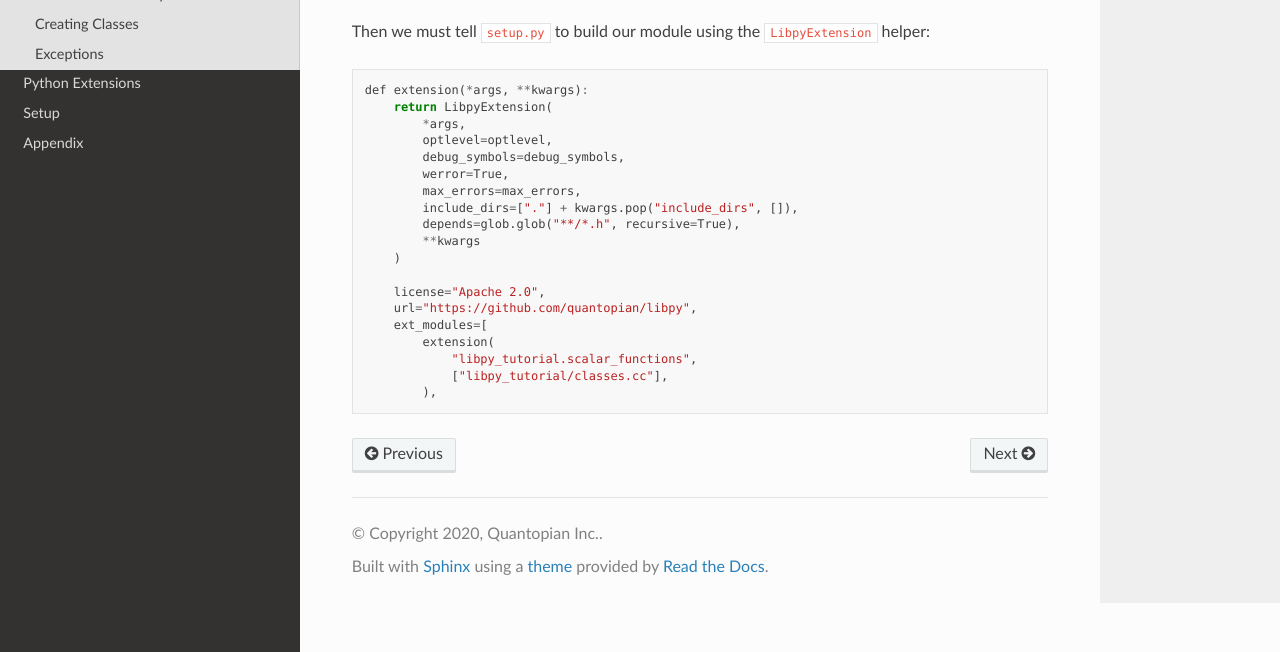
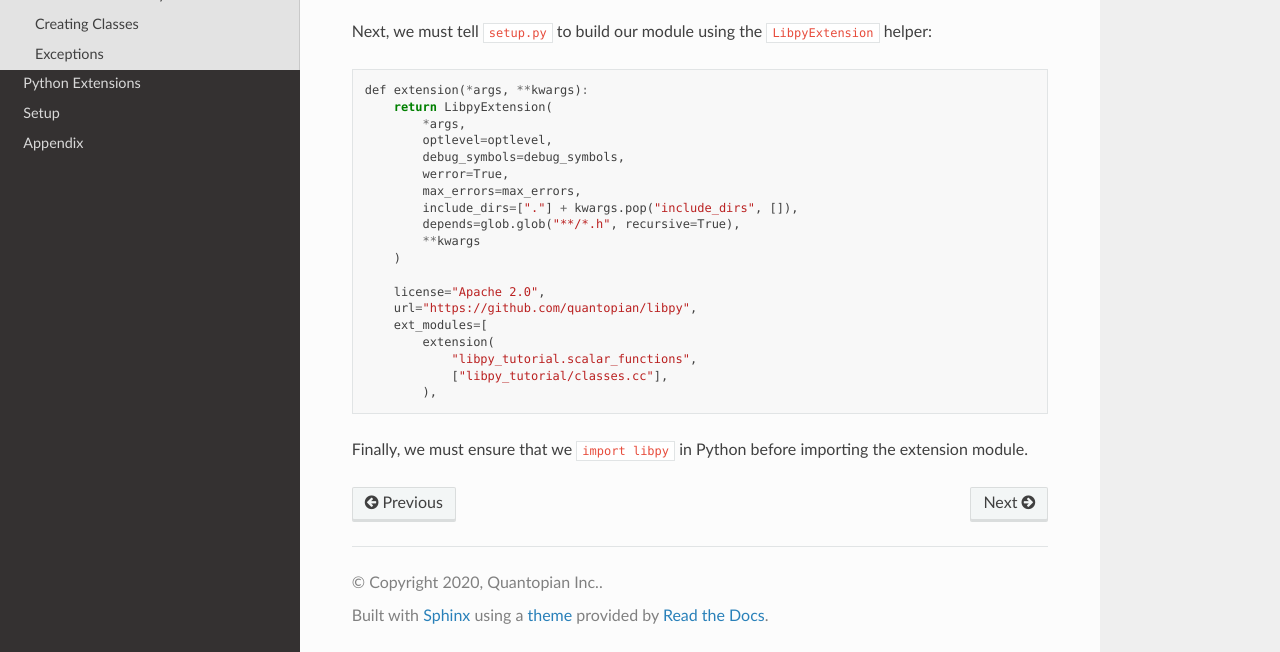
Before and after one commit to quantopian/libpy, a Sphinx documentation site: the page built from docs/source/tutorial.rst, in a window 1280 px wide and 900 px high, scrolled down 5094 px, cut to the strip 248-900 px from the top of the window. Built offline with Sphinx 7.4.7 and the Read the Docs theme 2.0.0, drawn with Linux system fonts in a browser that asks for light colours.

Commit message:
DOC: document the need to import libpy before an extension

```diff
--- a/docs/source/tutorial.rst
+++ b/docs/source/tutorial.rst
@@ -208,7 +208,9 @@ First, we use the ``LIBPY_AUTOMODULE`` macro to create and initialize the module
 .. literalinclude:: tutorial/libpy_tutorial/scalar_functions.cc
    :lines: 45-53
 
-Then we must tell ``setup.py`` to build our module using the ``LibpyExtension`` helper:
+Next, we must tell ``setup.py`` to build our module using the ``LibpyExtension`` helper:
 
 .. literalinclude:: tutorial/setup.py
    :lines: 18-28,37,50-54,71-72
+
+Finally, we must ensure that we ``import libpy`` in Python before importing the extension module.
```
